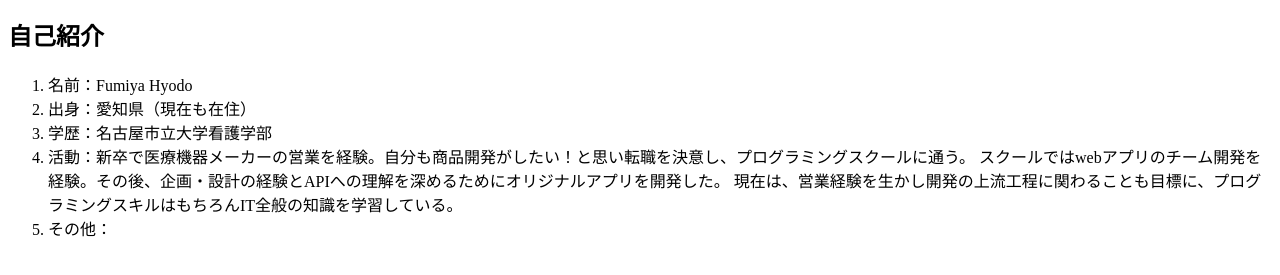
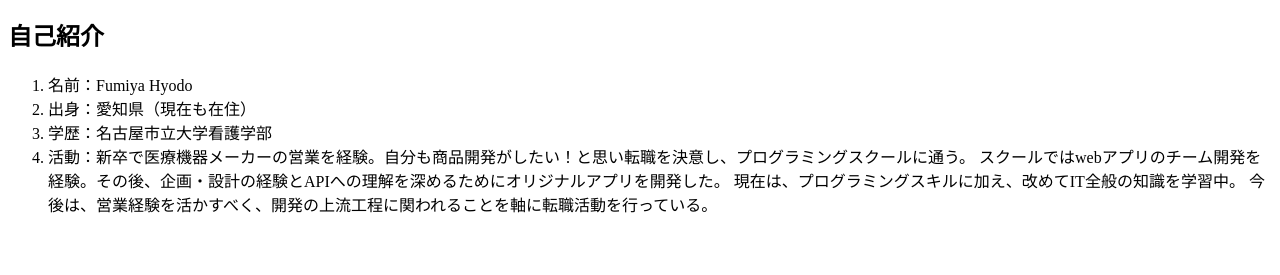
Before and after one commit to hyodofumiya/hyodofumiya.github.io, a plain HTML site: page index.html in a window 1280 px wide. Shown: the part 119-394 px from the top of the page. Drawn offline with Linux system fonts and the light colour scheme.

Commit message:
Update index.html

```diff
--- a/index.html
+++ b/index.html
@@ -19,9 +19,9 @@
         <li>
           活動：新卒で医療機器メーカーの営業を経験。自分も商品開発がしたい！と思い転職を決意し、プログラミングスクールに通う。
           スクールではwebアプリのチーム開発を経験。その後、企画・設計の経験とAPIへの理解を深めるためにオリジナルアプリを開発した。
-          現在は、営業経験を生かし開発の上流工程に関わることも目標に、プログラミングスキルはもちろんIT全般の知識を学習している。
+          現在は、プログラミングスキルに加え、改めてIT全般の知識を学習中。
+          今後は、営業経験を活かすべく、開発の上流工程に関われることを軸に転職活動を行っている。
         </li>
-        <li>その他：</li>
       </ol>
     </div>
   </section>
```
